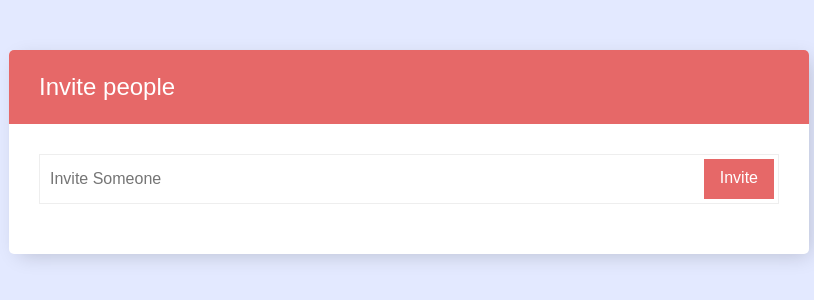
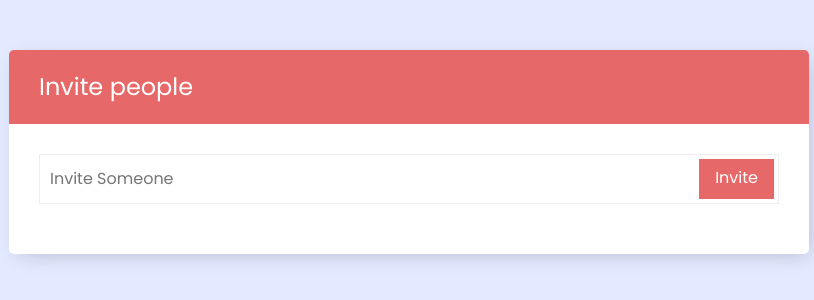
Before and after one commit to Paul-Chong/Testing, a plain HTML site: page Invite Button/index.html in a window 1280 px wide. Shown: the full height of the page, 231-1045 px from the left. Drawn offline with Linux system fonts and the light colour scheme.

Commit message:
Update style.css

```diff
--- a/Invite Button/style.css
+++ b/Invite Button/style.css
@@ -6,7 +6,7 @@
 }
 
 body {
-  font: 16px/1.4 'Mulish', sans-serif;
+  font: 16px/1.4 'Poppins', sans-serif;
   color: #333;
   background: #e3e9ff;
 }
@@ -69,13 +69,13 @@ input[type="text"]:focus {
   padding: 10px 100px 10px 10px;
   width: 100%;
   height: 50px;
-  font: 16px/1.4 'Mulish', sans-serif;
+  font: 16px/1.4 'Poppins', sans-serif;
   color: #333;
 }
 
 #inviteForm button {
   padding: 0 1em;
-  font: 16px/1.4 'Mulish', sans-serif;
+  font: 16px/1.4 'Poppins', sans-serif;
   background: #e66868;
   color: #fff;
   border-radius: 0;
@@ -102,7 +102,7 @@ input[type="text"]:focus {
 
 #invitedList li span,
 #invitedList li input[type="text"] {
-  font: 20px/1.4 'Mulish', sans-serif;
+  font: 20px/1.4 'Poppins', sans-serif;
   margin: 0 0 5px;
   display: block;
 }
```
